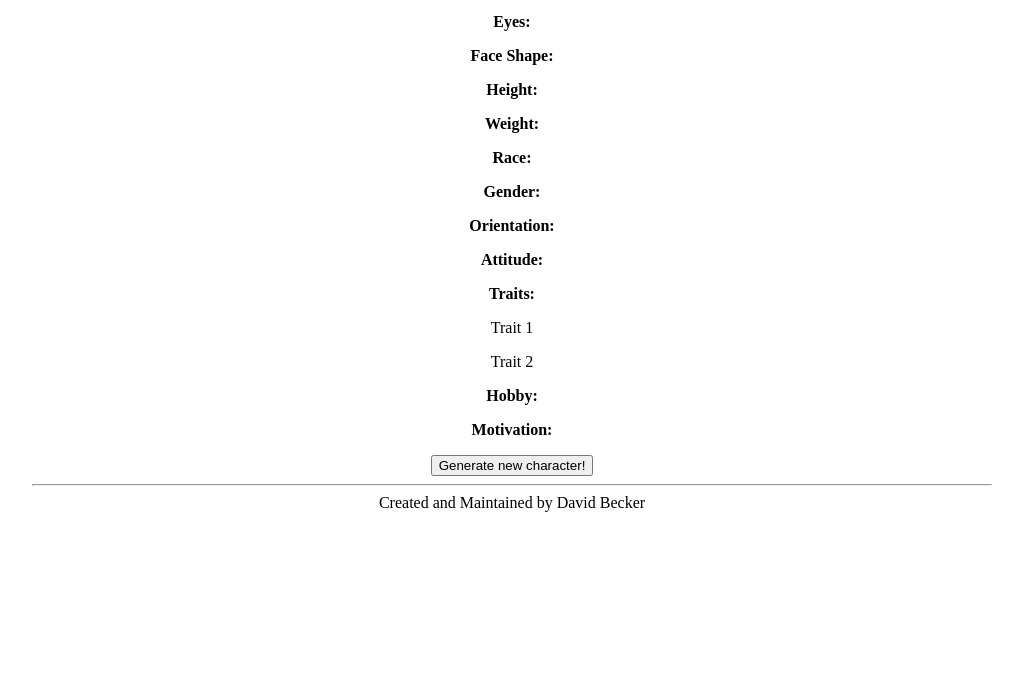
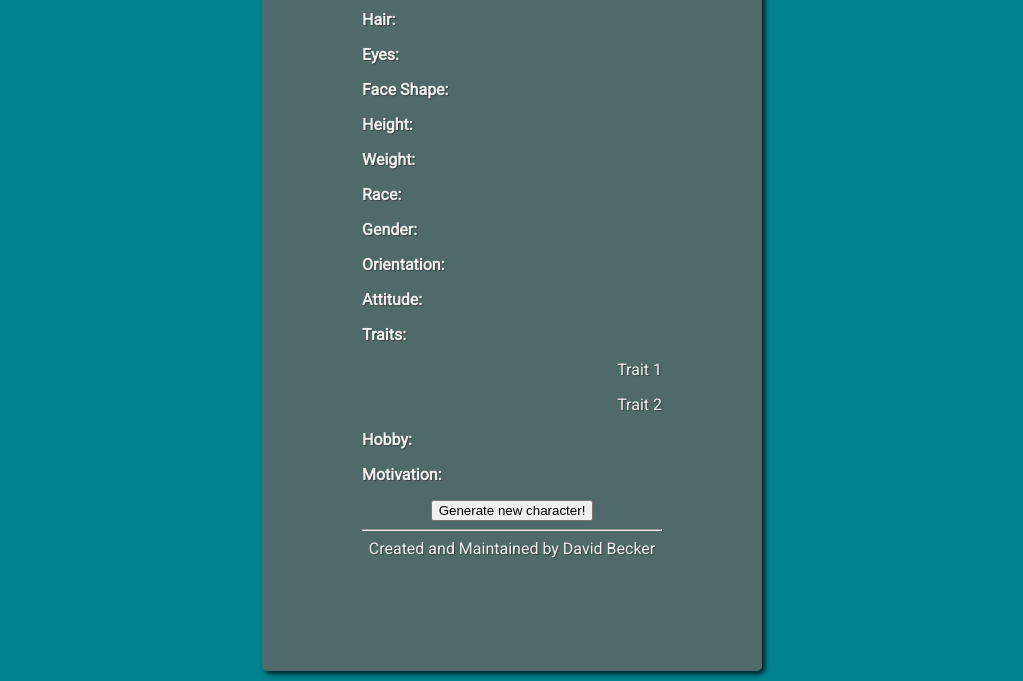
Before and after one commit to Meepedy/whoami, a website: page index.html in a window 1280 px wide. Shown: the part 119-800 px from the top of the page, without its empty margins (128-1151 px from the left). Drawn offline with Linux system fonts and the light colour scheme.

Commit message:
Added some style changes

```diff
--- a/index.html
+++ b/index.html
@@ -4,7 +4,7 @@
     <meta charset="UTF-8">
     <meta name="viewport" content="width=device-width, initial-scale=1.0">
     <meta http-equiv="X-UA-Compatible" content="ie=edge">
-
+    <link href="https://fonts.googleapis.com/css?family=Roboto" rel="stylesheet">
     <link rel="stylesheet" href="styles/main.css">
 
     <title>Who Am I?</title>
@@ -15,6 +15,7 @@
             <h1>Who Am I?</h1>
         </header>
         <hr>
+        <div id="items">
             <p><strong>Hair: </strong><span id="hair"></span></p>
             <p><strong>Eyes: </strong><span id="eyes"></span></p>
             <p><strong>Face Shape: </strong><span id="faceShape"></span></p>
@@ -25,10 +26,11 @@
             <p><strong>Orientation: </strong><span id="orientation"></span></p>
             <p><strong>Attitude: </strong><span id="attitude"></span></p>
             <p><strong>Traits: </strong><span></span></p>
-        <p id="trait1">Trait 1</p>
-        <p id="trait2">Trait 2</p>
+            <p><strong></strong> <span id="trait1"> Trait 1</span></p>
+            <p><strong></strong> <span id="trait2"> Trait 2</span></p>
             <p><strong>Hobby: </strong><span id="hobby"></span></p>
             <p><strong>Motivation: </strong><span id="motivation"></span></p>
+        </div>
         <button onclick="app.main()">Generate new character!</button>
         <hr>
         <footer>Created and Maintained by David Becker</footer>
--- a/styles/main.css
+++ b/styles/main.css
@@ -1,5 +1,39 @@
+*{
+    box-sizing: content-box;
+}
+html, body {
+    height: 100%;
+    margin: 0;
+    padding: 0;
+}
+body{
+    font-family: Roboto;
+    background-color: #00838f;
+    display: flex;
+    flex-direction: column;
+    justify-content: center;
+    align-items: center;
+}
 .container {
+    flex: 1;
     max-width: 960px;
-    margin: 0px auto;
+    margin: 10px;
     text-align: center;
+    /* background-color: #eeeeee; */
+    color: #eee;
+    background-color: rgba(100,100,100,0.8);
+    text-shadow: 1px 1px 1px rgba(50, 50, 50, 0.7);
+    border-radius: 5px;
+    padding: 20px 100px;
+    -webkit-box-shadow: 3px 3px 5px 0px rgba(0,0,0,0.75);
+    -moz-box-shadow: 3px 3px 5px 0px rgba(0,0,0,0.75);
+    box-shadow: 3px 3px 5px 0px rgba(0,0,0,0.75);
 }
+#items{
+    margin: 0 auto;
+    width: 300px;
+}
+#items > p {
+    display: flex;
+    justify-content: space-between;
+}
```
Lines whose indentation alone changed are shown as unchanged.
